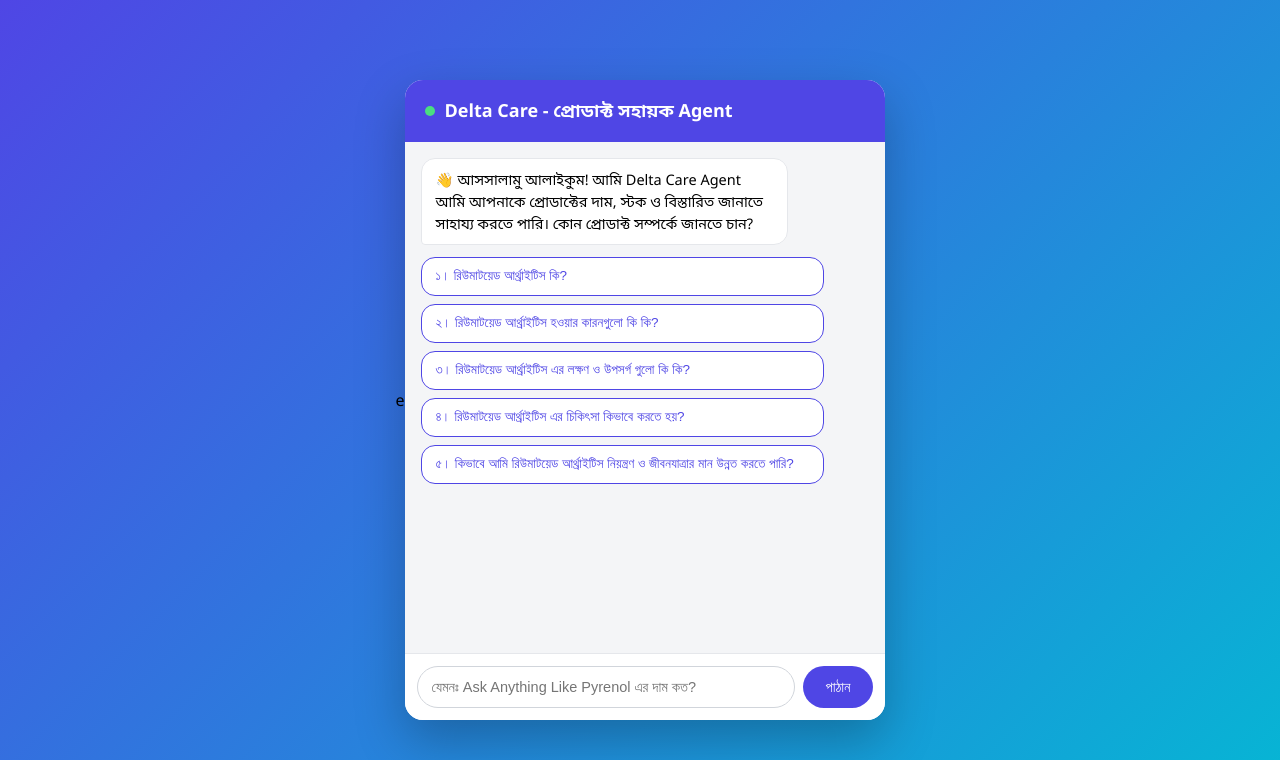
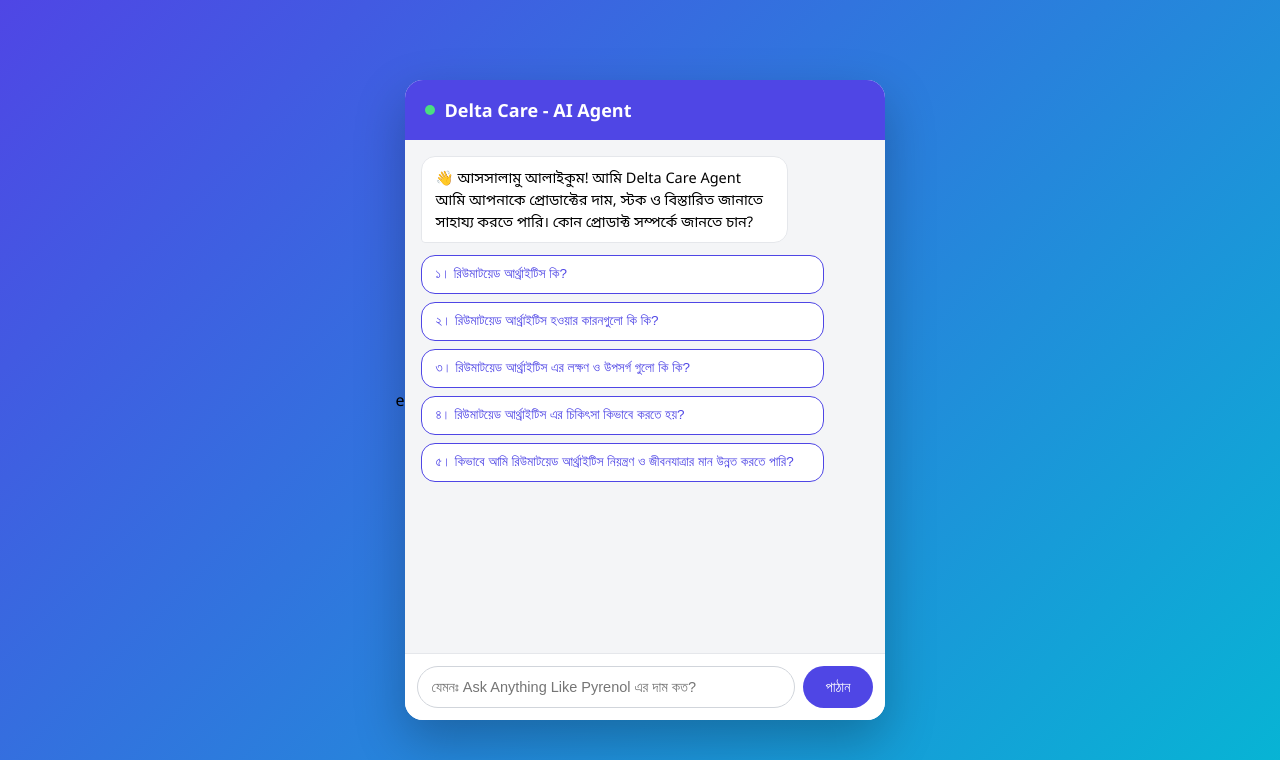
Before and after one commit to mdfakrulislam1990-cmyk/dpl_product-chatbot-Public, a Flask app: page / in a window 1280 px wide. Shown: the top 760 px of the page. Run offline with Flask 3, Linux system fonts and the light colour scheme; parts of the project's set-up code (start-up, migrations or seed data) failed here and were passed over.

Commit message:
Update chat header to reflect AI Agent

```diff
--- a/templates/index.html
+++ b/templates/index.html
@@ -131,7 +131,7 @@ e<!DOCTYPE html>
 <body>
 
 <div class="chat-container">
-  <div class="chat-header"><span class="dot"></span> Delta Care - প্রোডাক্ট সহায়ক Agent </div>
+  <div class="chat-header"><span class="dot"></span> Delta Care - AI Agent </div>
   <div class="chat-messages" id="messages">
     <div class="msg bot">👋 আসসালামু আলাইকুম! আমি Delta Care Agent আমি আপনাকে প্রোডাক্টের দাম, স্টক ও বিস্তারিত জানাতে সাহায্য করতে পারি। কোন প্রোডাক্ট সম্পর্কে জানতে চান?</div>
     <div class="suggestions" id="suggestions">
```
